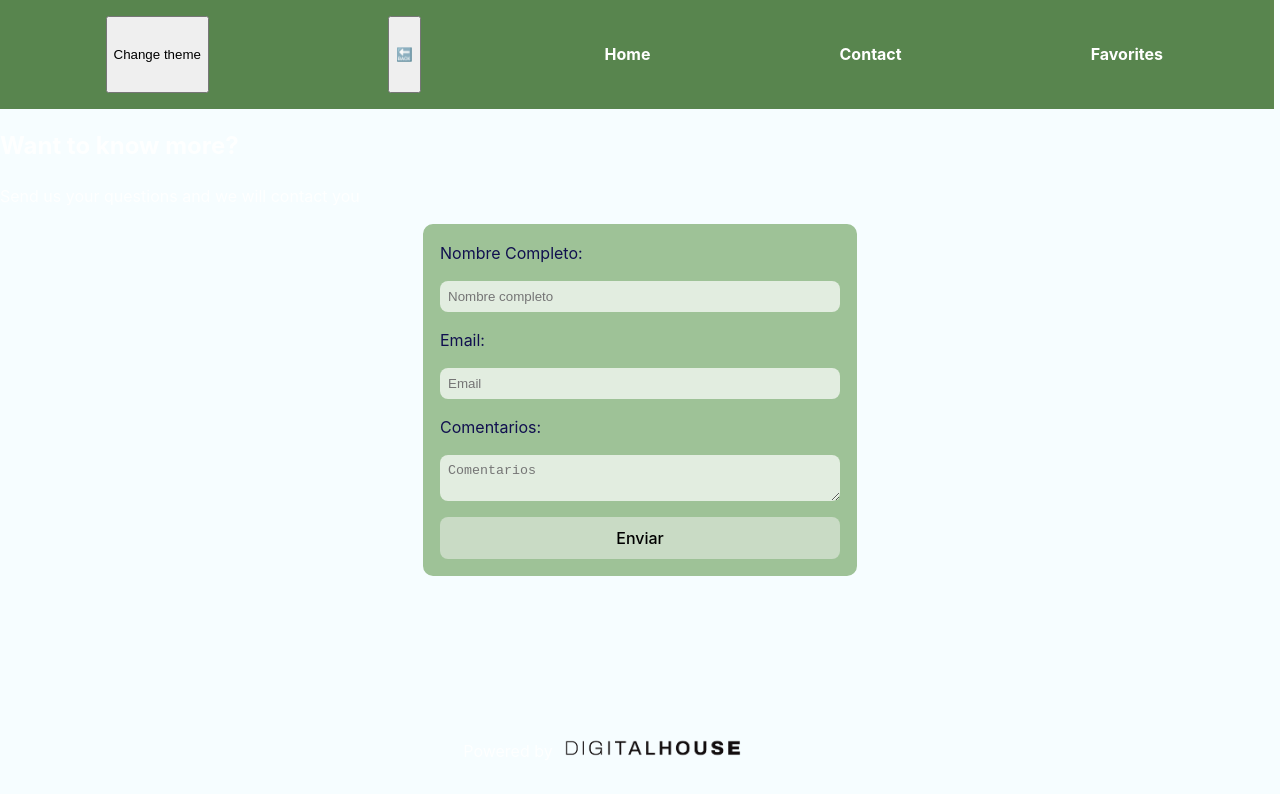
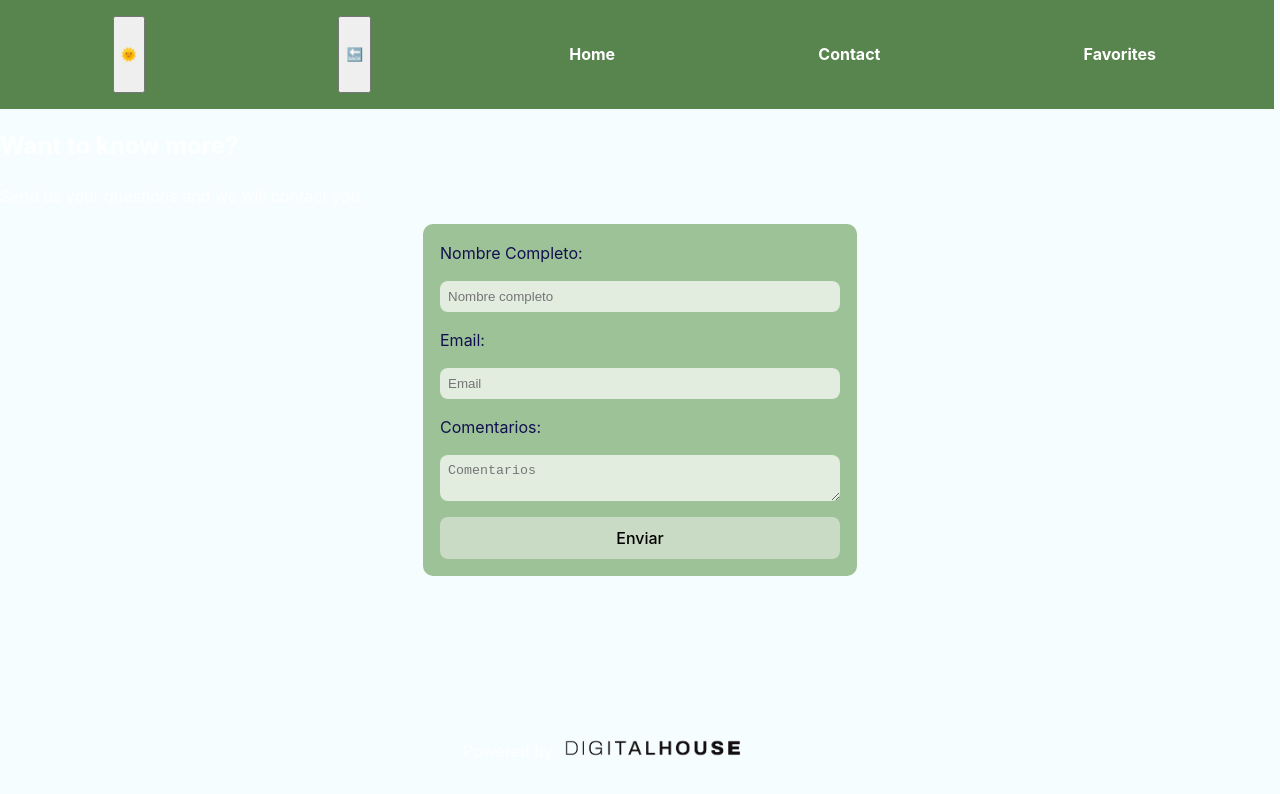
Before and after one commit to Jessaleem/fe3-final, a React (Vite) app: page /contact in a window 1280 px wide. Shown: the top 794 px of the page. Built offline with nearby package versions, Linux system fonts and the light colour scheme; no server answers.

Commit message:
implement dark-light toogle

```diff
--- a/src/Components/Navbar.jsx
+++ b/src/Components/Navbar.jsx
@@ -1,12 +1,15 @@
 //Este componente debera ser estilado como "dark" o "light" dependiendo del theme del Context
 import { Link, useNavigate } from "react-router-dom"
 import { routes } from "../utils/routes";
+import { useCharStates } from "../Context";
 
 const Navbar = () => {
   const navigate = useNavigate();
+  const {theme, toogleTheme} = useCharStates();
+
   return (
     <nav className="navbar">
-      <button>Change theme</button>
+      <button onClick={toogleTheme}>{theme === 'light' ? '🌞' : '🌚'}</button>
       <button onClick={() => navigate(-1)}>🔙</button>
       <Link to={routes.home}>
         <h4>Home</h4>
--- a/src/Context.jsx
+++ b/src/Context.jsx
@@ -8,28 +8,46 @@ const CharStates = createContext();
 const Context = ({children}) => {
 
     const lsFavs = JSON.parse(localStorage.getItem('favs')) || [];
+    const lsTheme = localStorage.getItem('theme') || 'light';
 
-    const [theme, setTheme] = useState();
+    const [theme, setTheme] = useState(lsTheme);
     const [favs, setFavs] = useState(lsFavs);
     const [chars, setChars] = useState([]);
     const url = "https://jsonplaceholder.typicode.com/users/"
 
   useEffect(() => {
     axios(url).then((res) =>{
-      //console.log(res)
+      console.log(res)
       setChars(res.data)
     } )
   }, []);
 
   useEffect(() => {
     localStorage.setItem('favs', JSON.stringify(favs));
+  }, [favs]);
 
-  }, [favs])
+  useEffect(() => {
+    localStorage.setItem('theme', theme);
+
+    if (theme === "dark") {
+        document.body.classList.add("dark");
+    } else {
+        document.body.classList.remove("dark");
+    }
+
+  }, [theme])
+
+  console.log('chars', chars)
+  console.log('favs', favs)
+
+  const toogleTheme = () => {
+    setTheme((prevTheme) => (prevTheme === 'light' ? 'dark' : 'light'));
+  }
 
 
 
   return (
-    <CharStates.Provider value={{theme, setTheme, favs, setFavs, chars}}>
+    <CharStates.Provider value={{theme, setTheme, favs, setFavs, chars, toogleTheme}}>
         {children}
     </CharStates.Provider>
   )
--- a/src/index.css
+++ b/src/index.css
@@ -6,8 +6,6 @@
   height: 100%;
 
   color-scheme: light dark;
-  color: rgba(255, 255, 255, 0.87);
-  background-color: #F6FDFF;
 
   font-synthesis: none;
   text-rendering: optimizeLegibility;
@@ -21,6 +19,8 @@ body {
     'Ubuntu', 'Cantarell', 'Fira Sans', 'Droid Sans', 'Helvetica Neue',
     sans-serif;
   display: inline;
+  color: rgba(255, 255, 255, 0.87);
+  background-color: #F6FDFF;
   -webkit-font-smoothing: antialiased;
   -moz-osx-font-smoothing: grayscale;
 }
@@ -79,14 +79,6 @@ footer > p{
   padding-top: 0.7rem;
 }
 
-/*form{
-  display: flex;
-  flex-direction: column;
-  justify-content: space-around;
-  width: 300px;
-  height: 100px;
-  margin: 0 auto;
-}*/
 
 .card-grid{
   display: flex;
@@ -117,11 +109,12 @@ tr:nth-child(even) {
   background-color: #dddddd;
 }
 
-.dark{
-  background-color: #12121296;
-  color: white;
+body.dark{
+  background-color: #12121296 !important;
+  color: #ffff !important;
 }
-.dark > a {
+
+body.dark a {
   color: white;
 }
 
@@ -130,7 +123,6 @@ tr:nth-child(even) {
   flex-direction: column;
 }
 
-/*temporal*/
 .navbar {
   background-color: rgb(88, 133, 78);
   width: 97%;
```
